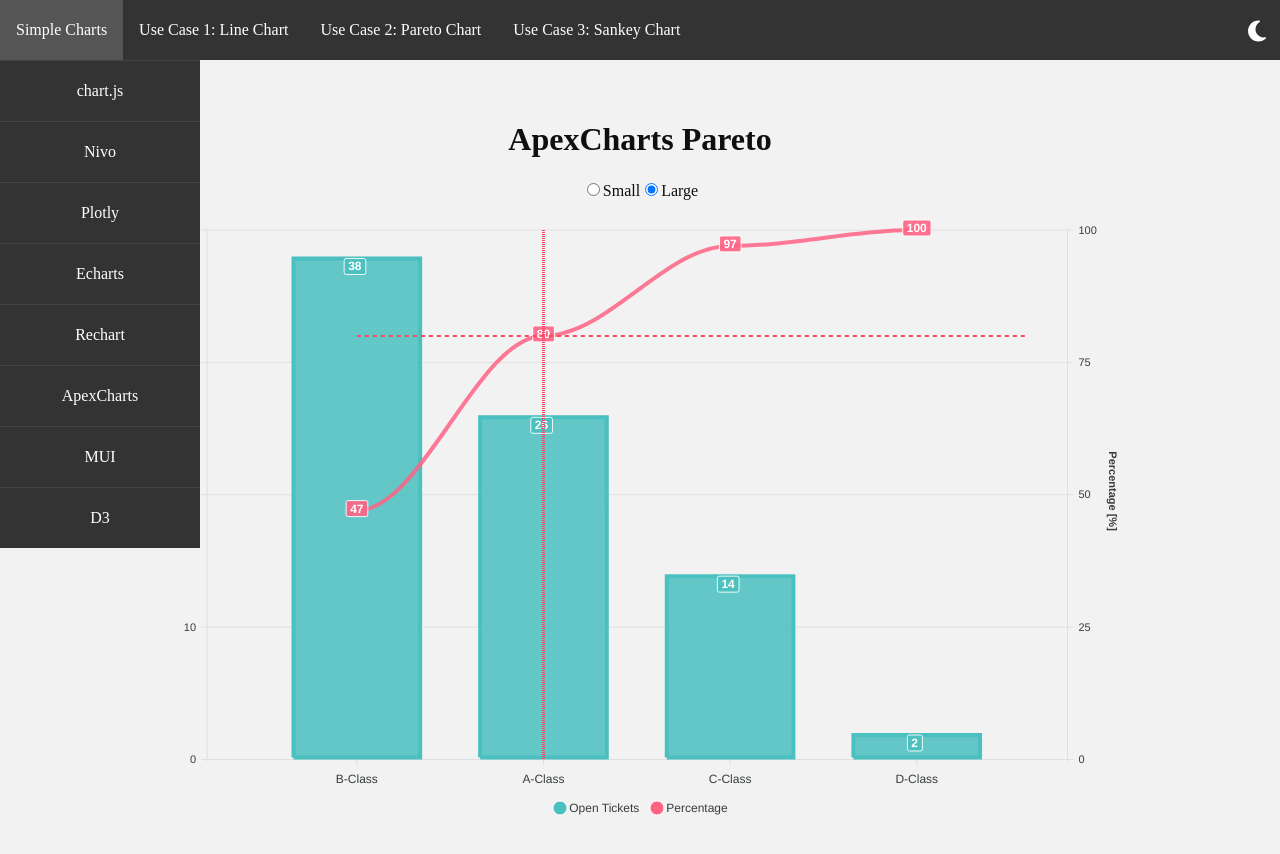
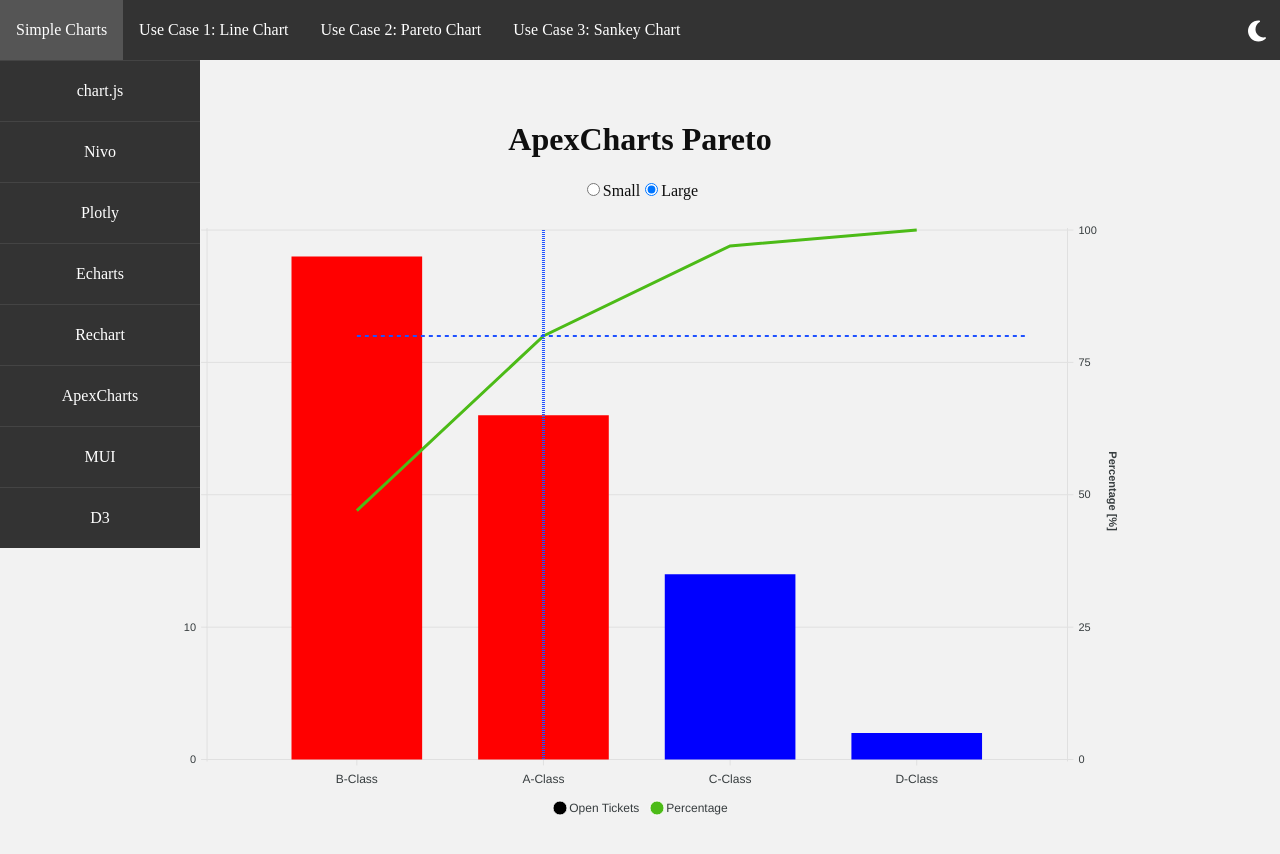
Before and after one commit to Deaniebean/data-viz-libraries, a React (Vite) app: page /apexcharts/pareto in a window 1280 px wide. Shown: the top 854 px of the page. Built offline with nearby package versions, Linux system fonts and the light colour scheme; what chartjs-chart-sankey, chartjs-plugin-datalabels would draw is missing.

Commit message:
pareto improvements

```diff
--- a/src/charts/customLineChart/ApexChartsCustom2.tsx
+++ b/src/charts/customLineChart/ApexChartsCustom2.tsx
@@ -2,7 +2,7 @@ import Chart from "react-apexcharts";
 import { Data } from "../../utils/DataLineChart";
 import { useState, useEffect } from "react";
 import { ChartWrapper } from "../../common/chartWrapper";
-import { formatMonths } from "../../utils/Months"; // Import the function
+import { formatMonths } from "../../utils/Months";
 
 export const ApexChartsCustom2 = () => {
   const [chartData] = useState(Data);
@@ -20,7 +20,7 @@ export const ApexChartsCustom2 = () => {
     {
       name: "Actual",
       data: chartData.map((data) => ({
-        x: formatMonths([data.month])[0], // Convert individual month
+        x: formatMonths([data.month])[0],
         y: data.actual,
         fillColor: data.actual >= data.target ? "#14b425" : "#ff0000",
       })),
@@ -28,7 +28,7 @@ export const ApexChartsCustom2 = () => {
     {
       name: "Target",
       data: chartData.map((data) => ({
-        x: formatMonths([data.month])[0], // Convert individual month
+        x: formatMonths([data.month])[0],
         y: data.target,
       })),
       type: "line",
--- a/src/charts/paretoChart/ApexPareto.tsx
+++ b/src/charts/paretoChart/ApexPareto.tsx
@@ -29,26 +29,31 @@ export const ApexPareto = () => {
 
     // Find the index where the cumulative percentage reaches or exceeds 80%
     const index80 = cumulativePercentage.findIndex((percentage) => percentage >= 80);
+    const barColors = openIssuesCountSorted.map((_, i) =>
+      i <= index80 ? "#FF0000" : "#0000FF"
+    );
 
     const options = {
       chart: {
-      type: 'line' as const,
+        type: 'bar' as const,
         height: 350,
         toolbar: {
           show: false
         }
       },
-    stroke: {
-      width: [4, 4],
-      curve: 'smooth' as const,
+      plotOptions: {
+        bar: {
+          distributed: false, // Prevents ApexCharts from overriding colors
+        }
       },
       dataLabels: {
-      enabled: true,
+        enabled: false,
       },
       xaxis: {
         categories: categories,
       },
-    yaxis: [{
+      yaxis: [
+        {
           title: {
             text: 'Open Tickets [-]',
           },
@@ -58,7 +63,8 @@ export const ApexPareto = () => {
           axisTicks: {
             show: true,
           }
-    }, {
+        },
+        {
           title: {
             text: 'Percentage [%]',
           },
@@ -71,12 +77,19 @@ export const ApexPareto = () => {
           axisTicks: {
             show: true,
           }
-    }],
+        }
+      ],
+      stroke: {
+         width: [0, 3]
+      },
+      fill: {
+        opacity: 1, // Ensure solid colors
+      },
       annotations: {
         xaxis: [
           {
             x: categories[index80],
-          borderColor: '#FF4560',
+            borderColor: '#1F51FF',
             borderWidth: 3,
             label: {
               borderColor: '#FF4560',
@@ -91,7 +104,7 @@ export const ApexPareto = () => {
           {
             y: 80,
             yAxisIndex: 1,
-          borderColor: '#FF4560',
+            borderColor: '#1F51FF',
             strokeDashArray: 4,
             borderWidth: 2,
             width: '120%',
@@ -106,20 +119,24 @@ export const ApexPareto = () => {
         ]
       }
     };
+
     const series = [
       {
         name: 'Open Tickets',
         type: 'bar',
         data: openIssuesCountSorted,
-      color: '#4BC0C0',
+        color: ({ dataPointIndex }: { dataPointIndex: number }) => barColors[dataPointIndex], // Ensures correct color mapping
       },
       {
         name: 'Percentage',
         type: 'line',
         data: cumulativePercentage,
-      color: '#FF6384'
+        color: '#4CBB17'
       }
     ];
+
+
+
 
   return (
   <ChartWrapper title={'ApexCharts Pareto'}>
--- a/src/charts/paretoChart/ChartjsPareto.tsx
+++ b/src/charts/paretoChart/ChartjsPareto.tsx
@@ -63,6 +63,10 @@ export const ChartjsPareto = () => {
   const index80 = cumulativePercentage.findIndex((percentage) => percentage >= 80);
   console.log('Index where cumulative percentage reaches or exceeds 80%:', index80);
 
+  const barColors = openIssuesCountSorted.map((_, i) =>
+    i <= index80 ? "#FF0000" : "#0000FF"
+  );
+
   const data = {
     labels: sortedCategories,
     datasets: [
@@ -73,8 +77,8 @@ export const ChartjsPareto = () => {
         type: 'line' as const,
         label: 'Percentage',
         data: cumulativePercentage,
-        backgroundColor: 'rgba(255, 99, 132, 1)',
-        borderColor: 'rgba(255, 99, 132, 1)',
+        backgroundColor: '#4CBB17',
+        borderColor: '#4CBB17',
         borderWidth: 2,
         pointRadius: 3,
         fill: false,
@@ -84,8 +88,8 @@ export const ChartjsPareto = () => {
         type: 'bar' as const,
         label: 'Open Tickets',
         data: openIssuesCountSorted,
-        backgroundColor: 'rgba(75, 192, 192, 1)',
-        borderColor: 'rgba(75, 192, 192, 1)',
+        backgroundColor: barColors,
+        borderColor: barColors,
         borderWidth: 1,
         datalabels: {
           display: 'auto',
@@ -141,14 +145,14 @@ export const ChartjsPareto = () => {
             type: 'line',
             value: index80 + 0.5,
             scaleID: 'x',
-            borderColor: '#FF4560',
+            borderColor: 'rgb(31,81,255)',
             borderWidth: 2,
             borderDash: [6, 6],
             label: {
               content: '80% Threshold',
               enabled: true,
               position: 'top',
-              backgroundColor: '#FF4560',
+              backgroundColor: 'rgb(31,81,255)',
               color: '#fff',
             },
           },
@@ -156,14 +160,14 @@ export const ChartjsPareto = () => {
             type: 'line',
             scaleID: 'y2',
             value: 80,
-            borderColor: 'rgb(255, 99, 132)',
+            borderColor: '	rgb(31,81,255)',
             borderWidth: 2,
             borderDash: [6, 6],
             label: {
               content: '80% Line',
               enabled: true,
               position: 'left',
-              backgroundColor: 'rgb(255, 99, 132)',
+              backgroundColor: 'rgb(31,81,255)',
               color: '#fff',
             },
           },
--- a/src/charts/paretoChart/EchartsPareto.tsx
+++ b/src/charts/paretoChart/EchartsPareto.tsx
@@ -27,19 +27,22 @@ export const EchartsPareto = () => {
   // Find the index where the cumulative percentage reaches or exceeds 80%
   const index80 = cumulativePercentage.findIndex((percentage) => percentage >= 80);
   console.log('Index where cumulative percentage reaches or exceeds 80%:', index80);
+  const barColors = openIssuesCount.map((_, i) =>
+    i <= index80 ? "#FF0000" : "#0000FF"
+  );
 
   const options = {
     tooltip: {
-      trigger: 'axis',
+      trigger: "axis",
       axisPointer: {
-        type: 'cross',
+        type: "cross",
       },
     },
     legend: {
-      top: 'bottom',
+      top: "bottom",
     },
     xAxis: {
-      type: 'category',
+      type: "category",
       data: categories,
     },
     yAxis: [
@@ -47,51 +50,50 @@ export const EchartsPareto = () => {
         axisTick: {
           show: true,
         },
-        type: 'value',
-        name: 'Open Tickets [-]',
+        type: "value",
+        name: "Open Tickets [-]",
         axisLine: { show: true },
       },
       {
-        type: 'value',
-        name: 'Percentage [%]',
+        type: "value",
+        name: "Percentage [%]",
         max: 100,
-        position: 'right',
+        position: "right",
         splitLine: {
           show: false,
         },
         axisLine: {
-          show: true
-         },
+          show: true,
+        },
         axisTick: {
           show: true,
         },
       },
-
     ],
     series: [
       {
-        name: 'Open Tickets',
-        type: 'bar',
-        data: openIssuesCount,
+        name: "Open Tickets",
+        type: "bar",
+        data: openIssuesCount.map((value, i) => ({
+          value,
+          itemStyle: { color: barColors[i] }, // Assigning color dynamically
+        })),
         yAxisIndex: 0,
-        itemStyle: {
-          color: 'rgba(75, 192, 192, 0.8)',
-        },
         label: {
           show: true,
-          position: 'top',
-          formatter: '{c}',
-          color: '#000000',
+          position: "top",
+          formatter: "{c}",
+          color: "#000000",
         },
         markLine: {
-          symbol: 'none',
+          symbol: "none",
           data: [
             {
               xAxis: categories[index80],
               lineStyle: {
-                color: '#FF4560',
+                color: "#1F51FF",
                 width: 2,
-                type: 'dashed',
+                type: "dashed",
               },
             },
           ],
@@ -101,26 +103,26 @@ export const EchartsPareto = () => {
         },
       },
       {
-        name: 'Percentage',
-        type: 'line',
+        name: "Percentage",
+        type: "line",
         data: cumulativePercentage,
         yAxisIndex: 1,
         itemStyle: {
-          color: 'rgba(255, 99, 132, 0.8)',
+          color: "#4CBB17",
         },
         lineStyle: {
           width: 2,
         },
         markLine: {
-          symbol: 'none',
+          symbol: "none",
           data: [
             {
               yAxis: 80,
               yAxisIndex: 1,
               lineStyle: {
-                color: '#FF4560',
+                color: "#1F51FF",
                 width: 2,
-                type: 'dashed',
+                type: "dashed",
               },
             },
           ],
@@ -132,6 +134,7 @@ export const EchartsPareto = () => {
     ],
   };
 
+
   return (
     <ChartWrapper title={'ECharts Pareto'}>
       <ReactECharts option={options} style={{ height: '600px', width: '100%' }} />
--- a/src/charts/sankeyChart/ApexSankey.tsx
+++ b/src/charts/sankeyChart/ApexSankey.tsx
@@ -37,24 +37,24 @@ export const ApexSankeyChart = () => {
 
       nodes: [
         { id: "Q1 Backlog", title: "Q1 Backlog", color: "#80808080" },
-        { id: "Q1 In Progress", title: "In Progresss", color: "#FFA50080" },
+        { id: "Q1 In Progress", title: "In Progress", color: "#FFA50080" },
         { id: "Q1 In Review", title: "Q1 In Review", color: "#FF69B480" },
         { id: "Q1 Done", title: "Q1 Done", color: "#00800080"  },
 
         { id: "Q2 Backlog", title: "Q2 Backlog", color: "#80808080" },
-        { id: "Q2 In Progress", title: "Q2 In Progresss", color: "#FFA50080" },
+        { id: "Q2 In Progress", title: "Q2 In Progress", color: "#FFA50080" },
         { id: "Q2 In Review", title: "Q2 In Review", color: "#FF69B480" },
         { id: "Q2 Done", title: "Q2 Done", color: "#00800080"  },
 
         { id: "Q3 Backlog", title: "Q3 Backlog", color: "#80808080" },
-        { id: "Q3 In Progress", title: "Q3 In Progresss", color: "#FFA50080" },
+        { id: "Q3 In Progress", title: "Q3 In Progress", color: "#FFA50080" },
         { id: "Q3 In Review", title: "Q3 In Review", color: "#FF69B480" },
         { id: "Q3 Done", title: "Q3 Done", color: "#00800080"  },
 
-        { id: "Q4 Backlog", title: "Q3 Backlog", color: "#80808080" },
-        { id: "Q4 In Progress", title: "Q3In Progresss", color: "#FFA50080" },
-        { id: "Q4 In Review", title: "Q3 In Review", color: "#FF69B480" },
-        { id: "Q4 Done", title: "Q3 Done", color: "#00800080"  },
+        { id: "Q4 Backlog", title: "Q4 Backlog", color: "#80808080" },
+        { id: "Q4 In Progress", title: "Q4 In Progress", color: "#FFA50080" },
+        { id: "Q4 In Review", title: "Q4 In Review", color: "#FF69B480" },
+        { id: "Q4 Done", title: "Q4 Done", color: "#00800080"  },
 
       ],
       edges: edges,
```
Also changed, not shown: src/charts/paretoChart/ApexParetoCustomSVG.tsx (deleted, +0 -92 lines). Lines whose indentation alone changed are shown as unchanged.
